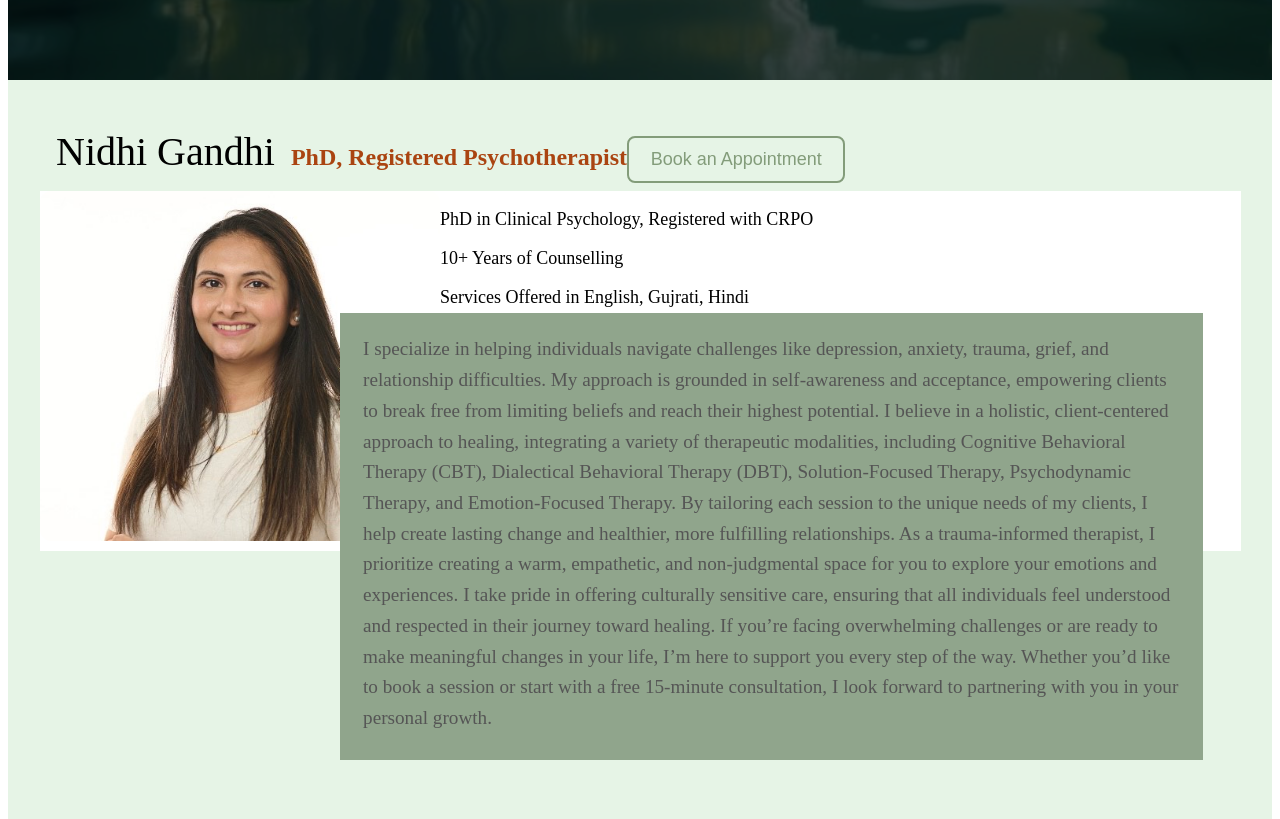
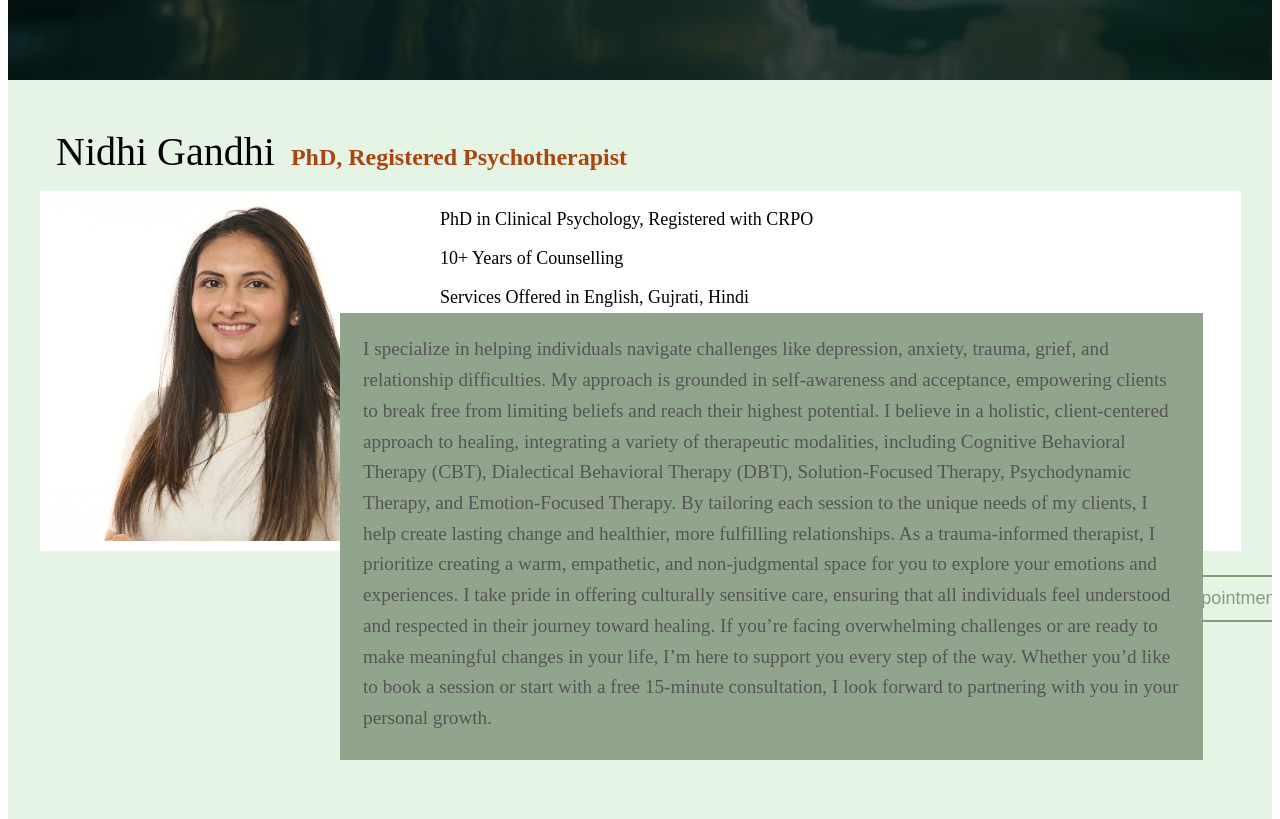
Before and after one commit to dhruvshah1093/soul-solace, a Vue app: page / in a window 1280 px wide. Shown: the part 720-1539 px from the top of the page. Built offline with nearby package versions, Linux system fonts and the light colour scheme.

Commit message:
Relocate appointment call-to-action

```diff
--- a/src/components/ProfileCard.vue
+++ b/src/components/ProfileCard.vue
@@ -4,7 +4,6 @@
       <div class="content-header">
             <h2 class="name">{{ name }} </h2>
             <h2 class="subtitle">{{ subtitle }}</h2>
-            <button class="outlined-btn" @click="scrollToServices">Book an Appointment</button>
       </div>
       <div class="profile-header">
         <img :src="photo" alt="Profile" class="profile-photo" />
@@ -32,6 +31,9 @@
       <div class="bio-container">
         <p class="bio-text">{{ bio }}</p>
       </div>
+    </div>
+    <div class="cta-container">
+      <button class="outlined-btn" @click="scrollToServices">Book an Appointment</button>
     </div>
   </section>
 </template>
@@ -109,7 +111,6 @@ function scrollToServices() {
   background: transparent;
   border-radius: 8px;
   font-size: large;
-  float: right;
 }
 
 .outlined-btn:hover {
@@ -180,4 +181,11 @@ function scrollToServices() {
   display: block;
 }
 
+.cta-container {
+  display: flex;
+  width: 100%;
+  justify-content: flex-end;
+  margin-top: 1.5rem;
+}
+
 </style>
```
